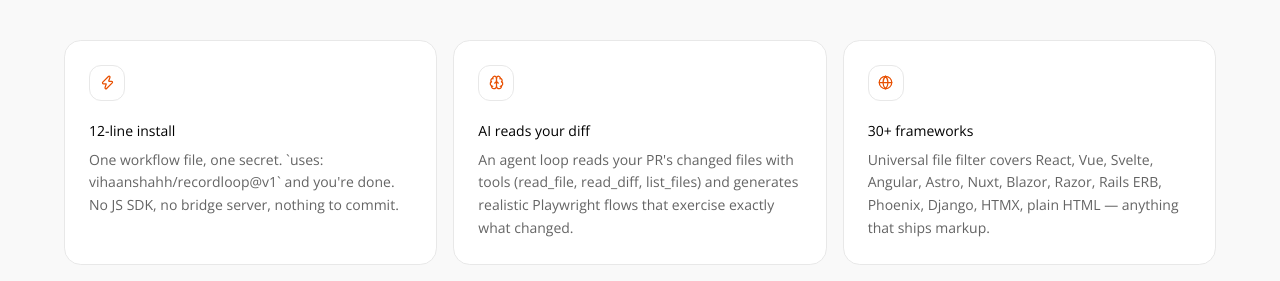
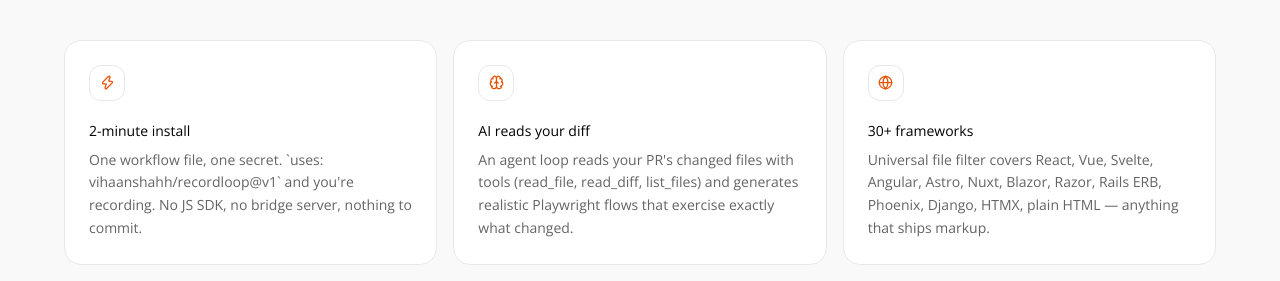
Before and after one commit to vihaanshahh/record-landing, a Next.js app: page / in a window 1280 px wide. Shown: the part 3280-3561 px from the top of the page. Built offline with nearby package versions, Linux system fonts and the light colour scheme.

Commit message:
update install feature card copy

```diff
--- a/app/page.tsx
+++ b/app/page.tsx
@@ -44,9 +44,9 @@ const fadeUp: Variants = {
 const features = [
   {
     icon: Zap,
-    title: "12-line install",
+    title: "2-minute install",
     description:
-      "One workflow file, one secret. `uses: vihaanshahh/recordloop@v1` and you're done. No JS SDK, no bridge server, nothing to commit.",
+      "One workflow file, one secret. `uses: vihaanshahh/recordloop@v1` and you're recording. No JS SDK, no bridge server, nothing to commit.",
   },
   {
     icon: Brain,
```
